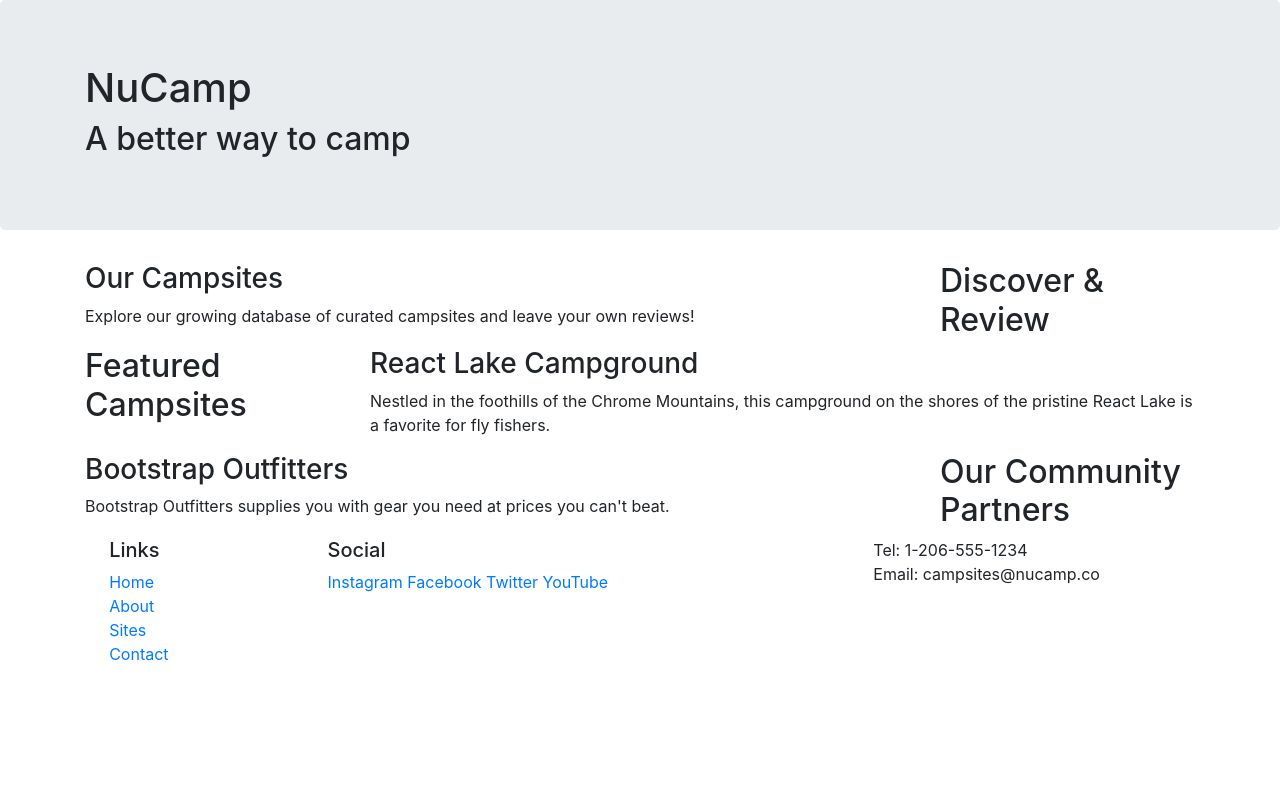
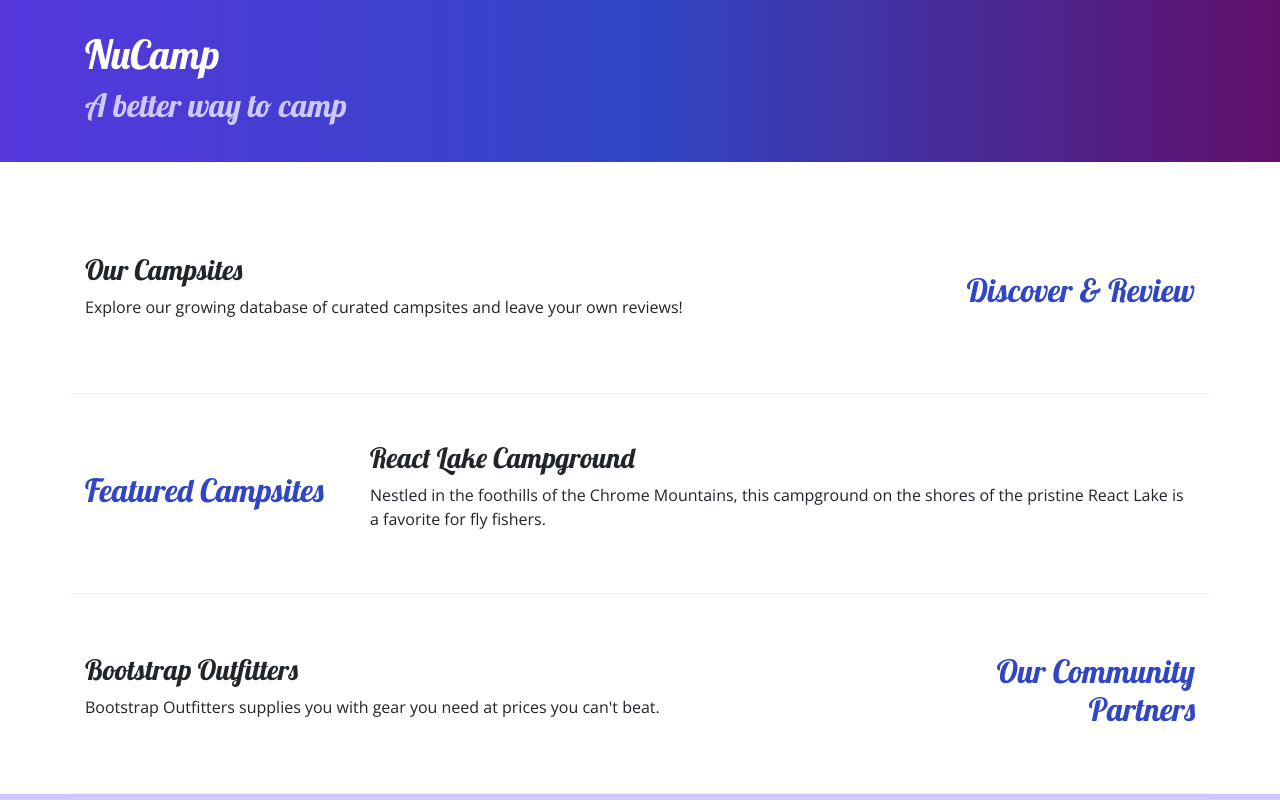
Before and after one commit to amyeids/nucampsite, a website: page index.html in a window 1280 px wide. Shown: the top 800 px of the page. Drawn offline with nearby package versions, Linux system fonts and the light colour scheme.

Commit message:
adding custom styles

```diff
--- a/css/styles.css
+++ b/css/styles.css
@@ -0,0 +1,32 @@
+body {
+    font-family: "Open Sans", sans-serif; /* add second font sans-serif in case for some reason the browser is unable to load the first one */
+}
+
+h1, h2, h3 {
+    font-family: "Lobster", cursive;
+}
+
+h2 {
+    color: #3046C5;
+}
+
+header h2 {
+    color: #CEC8FF;
+}
+
+footer {
+    background-image:linear-gradient(#CEC8FF, white); /*creating custom background image using gradient */
+    padding: 20px 0;
+}
+
+.jumbotron {
+    padding: 30px;
+    background-image: linear-gradient(to right, #5637DD, #3046C5, #60106B);
+    color: white;
+}
+
+.row-content {
+    padding: 50 px 0; /*50 px on the top and bottom, 0 on the left and right */
+    border-bottom: 1px ridge;
+    min-height: 200px;
+}
--- a/index.html
+++ b/index.html
@@ -15,7 +15,7 @@
 
 <body>
 
-    <header class="jumbotron"> <!-- jumbotron to call attention to a key element -->
+    <header class="jumbotron jumbotron-fluid"> <!-- jumbotron to call attention to a key element, fluid to get rid of the default rounded corners -->
         <div class="container">
             <div class="row">
                 <div class="col">
@@ -27,16 +27,16 @@
     </header>
 
     <div class="container">
-        <div class="row row-content">
+        <div class="row row-content align-items-center"> <!-- align items center is used on rows, will align content vertically -->
             <div class="col-sm-4 order-sm-last col-md-3"> <!-- order small last will apply the small viewport -->
-                <h2>Discover & Review</h2>
+                <h2 class="text-sm-right">Discover & Review</h2>
             </div>
             <div class="col">
                 <h3>Our Campsites</h3>
                 <p>Explore our growing database of curated campsites and leave your own reviews!</p>
             </div>
         </div>
-        <div class="row row-content">
+        <div class="row row-content align-items-center">
             <div class="col-sm-4 col-md-3">
                 <h2>Featured Campsites</h2>
             </div>
@@ -45,9 +45,9 @@
                 <p>Nestled in the foothills of the Chrome Mountains, this campground on the shores of the pristine React Lake is a favorite for fly fishers.</p>
             </div>
         </div>
-        <div class="row row-content">
+        <div class="row row-content align-items-center">
             <div class="col-sm-4 order-sm-last col-md-3">
-                <h2>Our Community Partners</h2>
+                <h2 class="text-sm-right">Our Community Partners</h2>
             </div>
             <div class="col">
                 <h3>Bootstrap Outfitters</h3>
@@ -67,14 +67,14 @@
                         <li><a href="#">Contact</a></li>
                     </ul>
                 </div>
-                <div class="col-6 col-sm-5">
+                <div class="col-6 col-sm-5 text-center">
                     <h5>Social</h5>
                     <a href="http://instagram.com/">Instagram</a>
                     <a href="http://facebook.com/">Facebook</a>
                     <a href="http://twitter.com/">Twitter</a>
                     <a href="http://youtube.com/">YouTube</a>
                 </div>
-                <div class="col-sm-4">
+                <div class="col-sm-4 text-center">
                     Tel: 1-206-555-1234<br />
                     Email: campsites@nucamp.co
                 </div>
```
